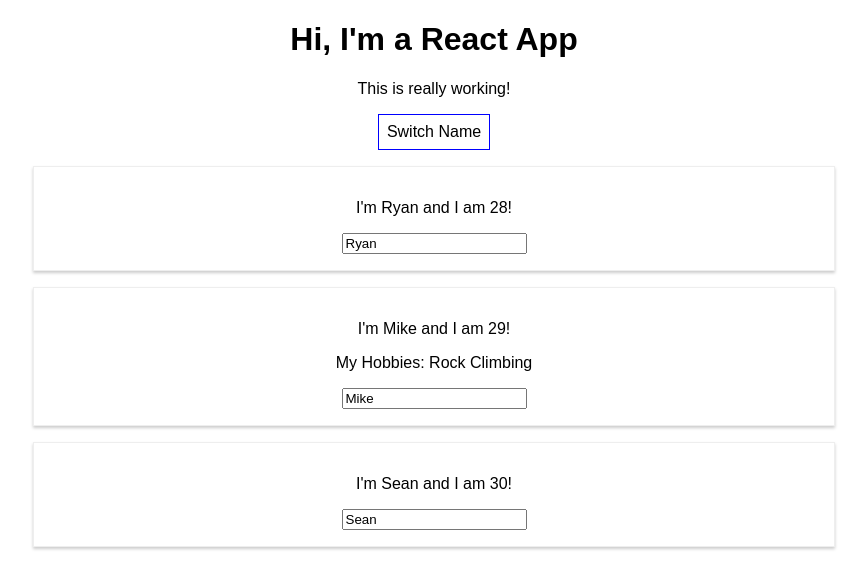
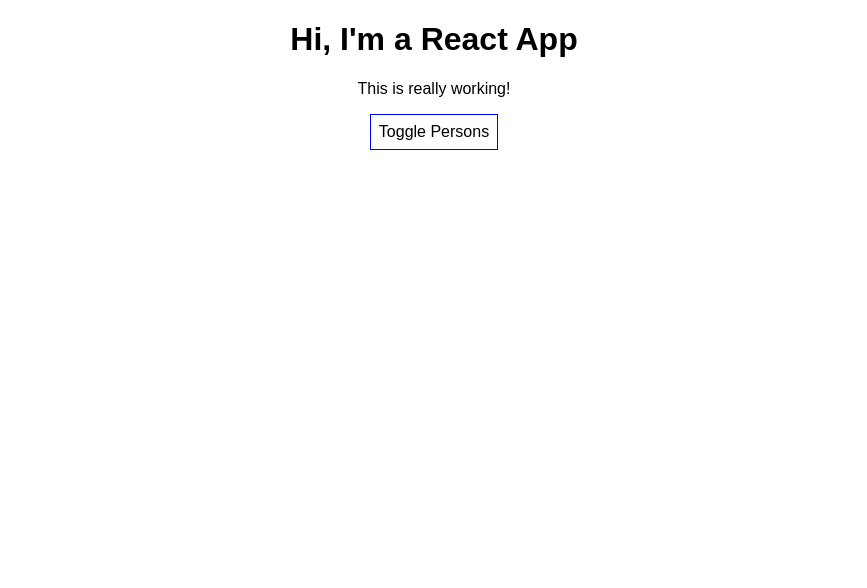
Before and after one commit to ryanjanelli/ReactCompleteGuide, a React (Create React App) app in the folder react-complete-guide/: page / in a window 1280 px wide. Shown: the top 588 px of the page, without its empty margins (206-1073 px from the left). Built offline with nearby package versions, Linux system fonts and the light colour scheme.

Commit message:
changed functionality of button from switch names to toggle persons

```diff
--- a/react-complete-guide/src/App.js
+++ b/react-complete-guide/src/App.js
@@ -9,10 +9,11 @@
       { name: 'Mike', age: 29 },
       { name: 'Sean', age: 30 }
     ],
-    derp: 'derp'
+    derp: 'derp',
+    showPersons: false
   };
 
-  switchNameHandler = (newName) => {
+  switchNameHandler = newName => {
     // console.log('Was clicked');
     // DO NOT CHANGE STATE LIKE THIS --- this.state.persons[0].name = 'Ryebreadington' ---
     this.setState({
@@ -24,15 +25,20 @@
     });
   };
 
-  nameChangedHandler = (event) => {
+  nameChangedHandler = event => {
     this.setState({
       persons: [
         { name: 'Ryan', age: 28 },
         { name: event.target.value, age: 29 },
         { name: 'Sean', age: 30 }
       ]
-    })
-  }
+    });
+  };
+
+  togglePersonsHandler = () => {
+    const doesShow = this.state.showPersons;
+    this.setState({showPersons: !doesShow})
+  };
 
   render() {
     const buttonStyle = {
@@ -41,14 +47,17 @@
       border: '1px solid blue',
       padding: '8px',
       cursor: 'pointer'
-    }
+    };
     return (
       <div className='App'>
         <h1>Hi, I'm a React App</h1>
         <p>This is really working!</p>
         {/* the below onClick is less efficient than the .bind(this, arg) technique */}
-        <button style={buttonStyle}
-        onClick={() => this.switchNameHandler('Ryebreadington')}>Switch Name</button>
+        <button style={buttonStyle} onClick={this.togglePersonsHandler}>
+          Toggle Persons
+        </button>
+        {this.state.showPersons ? (
+          <div>
             <Person
               name={this.state.persons[0].name}
               age={this.state.persons[0].age}
@@ -66,6 +75,8 @@
               age={this.state.persons[2].age}
             />
           </div>
+        ) : null}
+      </div>
     );
     // the below code is equivalent to the above code. Clearly less efficient.
     // return React.createElement('div', {className: 'App'}, React.createElement('h1', null, `Is this working now?`))
```
Lines whose indentation alone changed are shown as unchanged.
